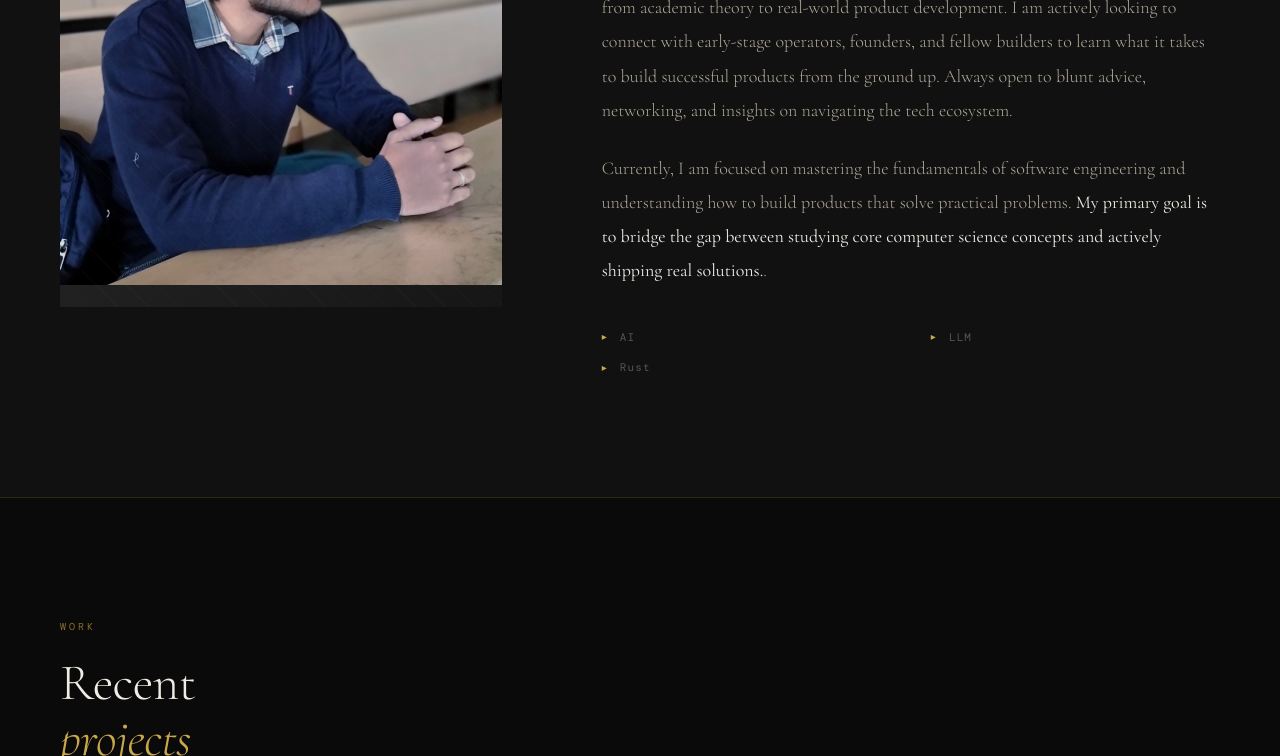
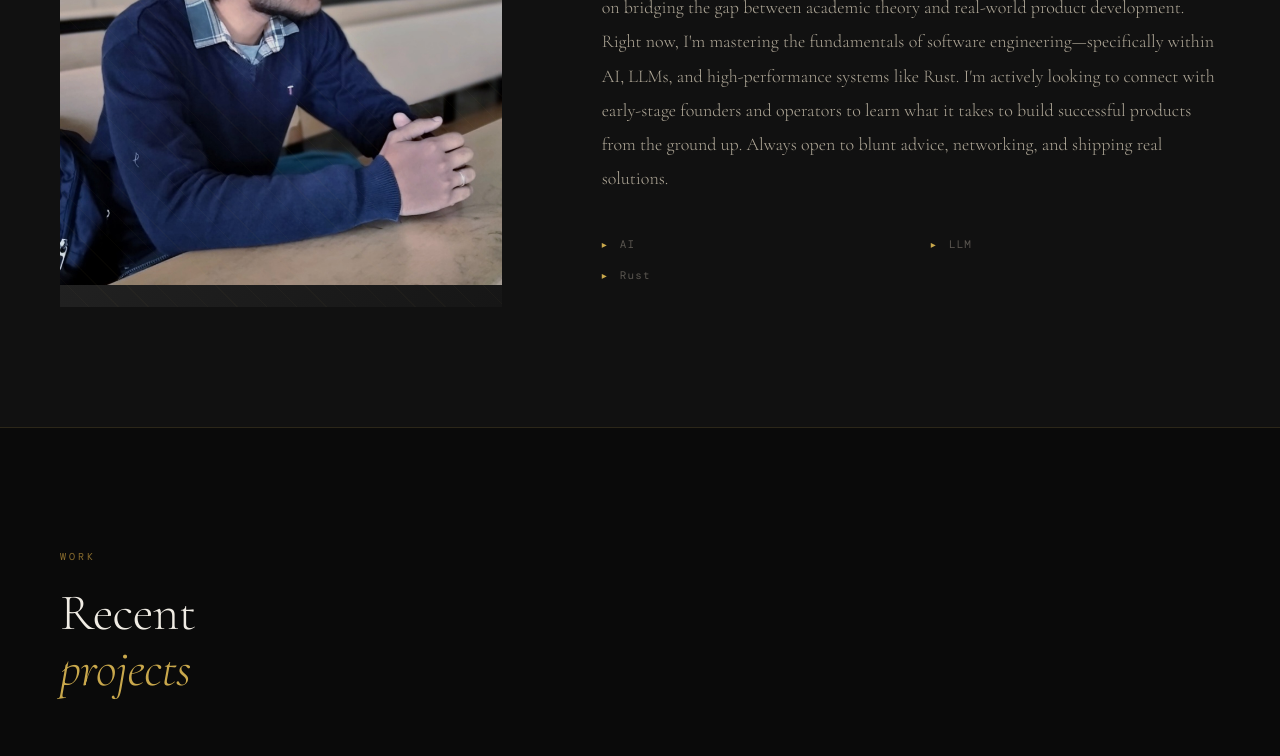
Before and after one commit to NearInfinity999/Portfolio, a plain HTML site: page index.html in a window 1280 px wide. Shown: the part 1273-2029 px from the top of the page. Drawn offline with nearby package versions, Linux system fonts and the light colour scheme; a web font is replaced by a local one.

Commit message:
Revised personal bio in index.html
Updated bio to reflect current focus on software engineering and AI.

```diff
--- a/index.html
+++ b/index.html
@@ -104,18 +104,9 @@
           into Reality.
         </h2>
         <p class="about-bio">
-          Hi, I'm <strong>Vansh Garg</strong> --- Second-year Computer Science undergrad at UIET, transitioning from
-          academic theory to real-world product development.
-
-          I am actively looking to connect with early-stage operators, founders, and fellow builders to learn what it
-          takes to build successful products from the ground up. Always open to blunt advice, networking, and insights
-          on navigating the tech ecosystem.
-        </p>
-        <p class="about-bio">
-          Currently, I am focused on mastering the fundamentals of software engineering and understanding how to build
-          products that solve practical problems. <strong>My primary goal is to bridge the gap between studying core
-            computer
-            science concepts and actively shipping real solutions.</strong>.
+          Hi, I'm <strong>Vansh Garg</strong> — a second-year Computer Science undergrad at UIET. I'm focused on bridging the gap between academic theory and real-world product development.
+Right now, I'm mastering the fundamentals of software engineering—specifically within AI, LLMs, and high-performance systems like Rust. I'm actively looking to connect with early-stage founders and operators to learn what it takes to build successful products from the ground up.
+Always open to blunt advice, networking, and shipping real solutions.
         </p>
         <div class="skills-list">
           <span class="skill-item">AI</span>
```
